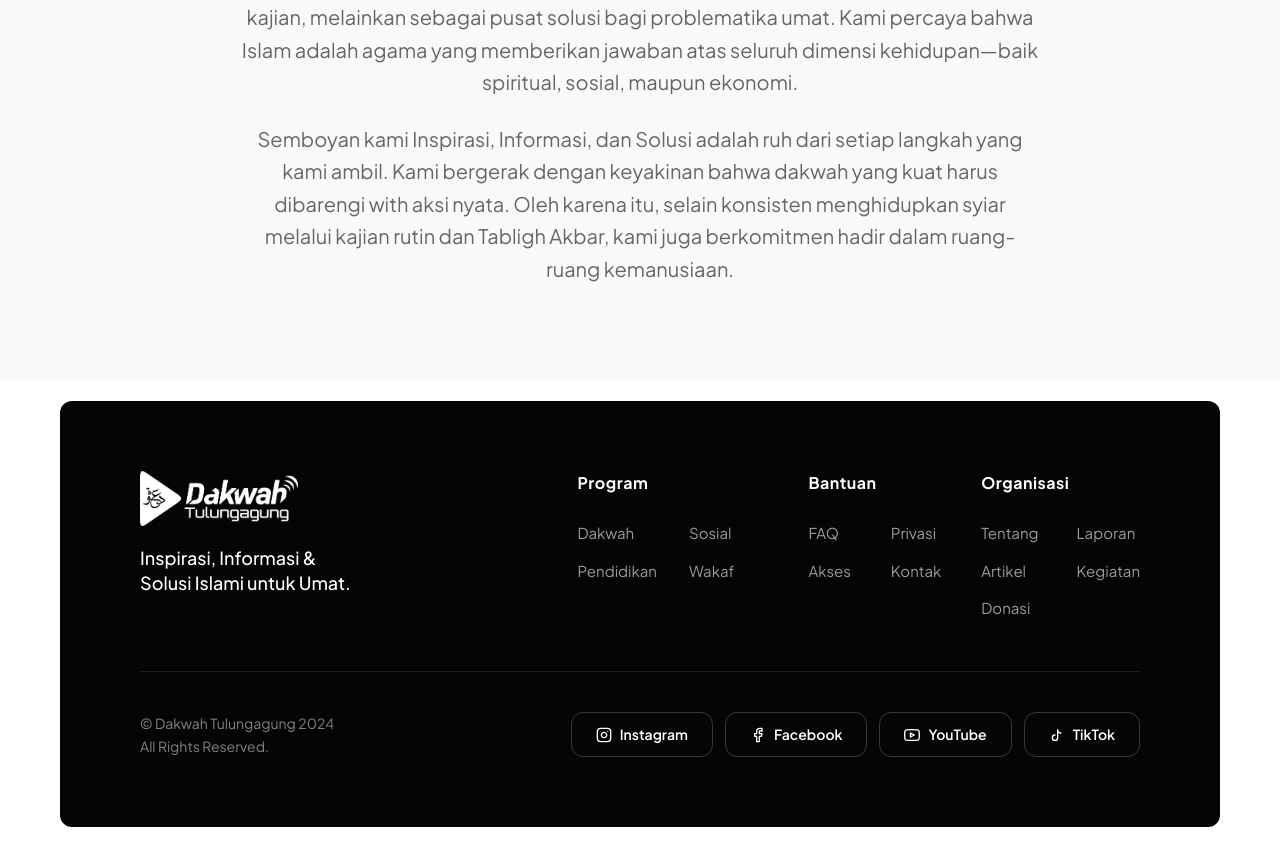
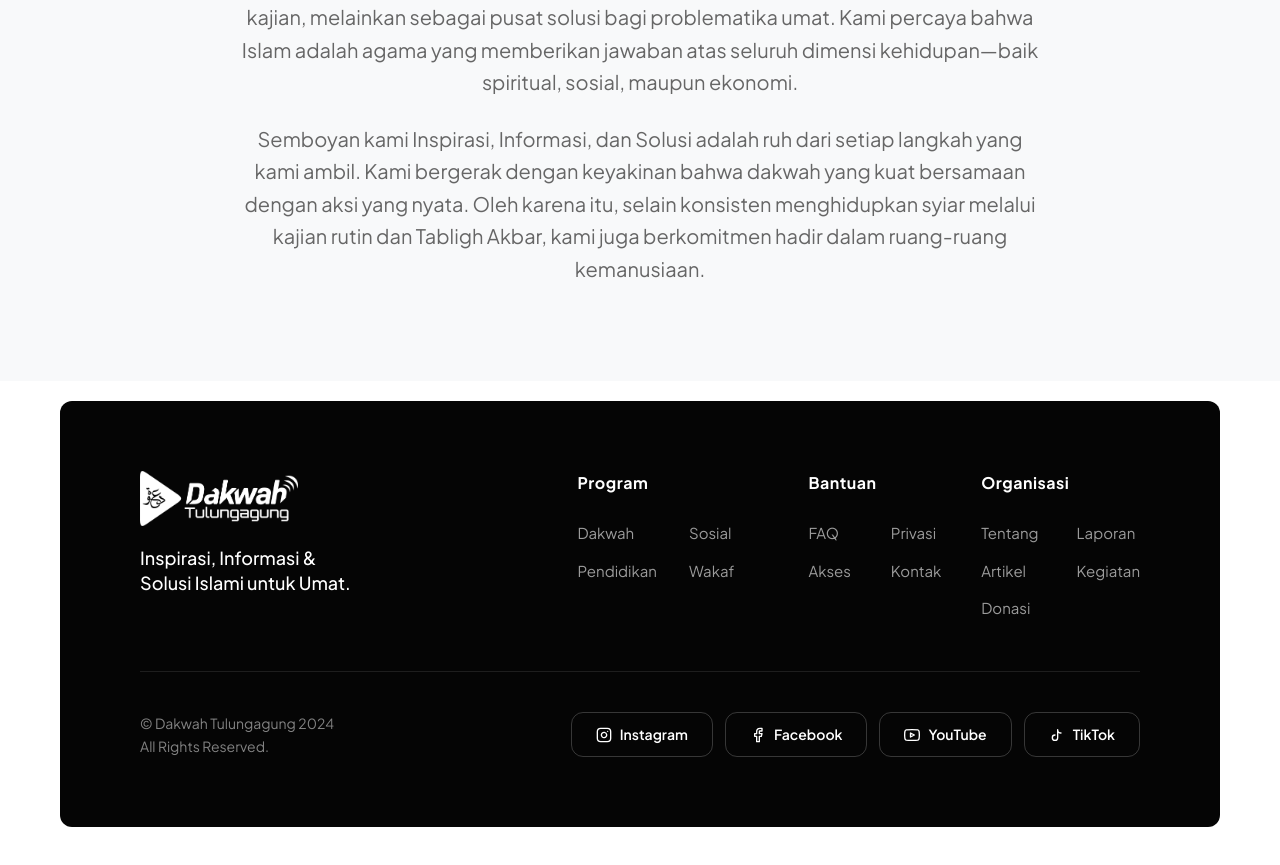
Before and after one commit to AldoMahendra12/web_dt, a Next.js app: page /tentang in a window 1280 px wide. Shown: the part 842-1707 px from the top of the page. Built offline with nearby package versions, Linux system fonts and the light colour scheme; no server answers.

Commit message:
fix: typo in tentang page semboyan

```diff
--- a/src/data/tentang.ts
+++ b/src/data/tentang.ts
@@ -4,7 +4,7 @@ export const latarBelakangData: LatarBelakang = {
   headline: "Menjadi Jembatan Kebaikan untuk Umat",
   body: [
     "Berawal dari sebuah kesadaran akan pentingnya dakwah yang menyentuh akar rumput, lembaga kami hadir di tengah masyarakat bukan sekadar sebagai wadah kajian, melainkan sebagai pusat solusi bagi problematika umat. Kami percaya bahwa Islam adalah agama yang memberikan jawaban atas seluruh dimensi kehidupan—baik spiritual, sosial, maupun ekonomi.",
-    "Semboyan kami Inspirasi, Informasi, dan Solusi adalah ruh dari setiap langkah yang kami ambil. Kami bergerak dengan keyakinan bahwa dakwah yang kuat harus dibarengi with aksi nyata. Oleh karena itu, selain konsisten menghidupkan syiar melalui kajian rutin dan Tabligh Akbar, kami juga berkomitmen hadir dalam ruang-ruang kemanusiaan."
+    "Semboyan kami Inspirasi, Informasi, dan Solusi adalah ruh dari setiap langkah yang kami ambil. Kami bergerak dengan keyakinan bahwa dakwah yang kuat bersamaan dengan aksi yang nyata. Oleh karena itu, selain konsisten menghidupkan syiar melalui kajian rutin dan Tabligh Akbar, kami juga berkomitmen hadir dalam ruang-ruang kemanusiaan."
   ],
   image_url: "/activities/berbagi.jpg", // Using one of the existing public images
 };
```
